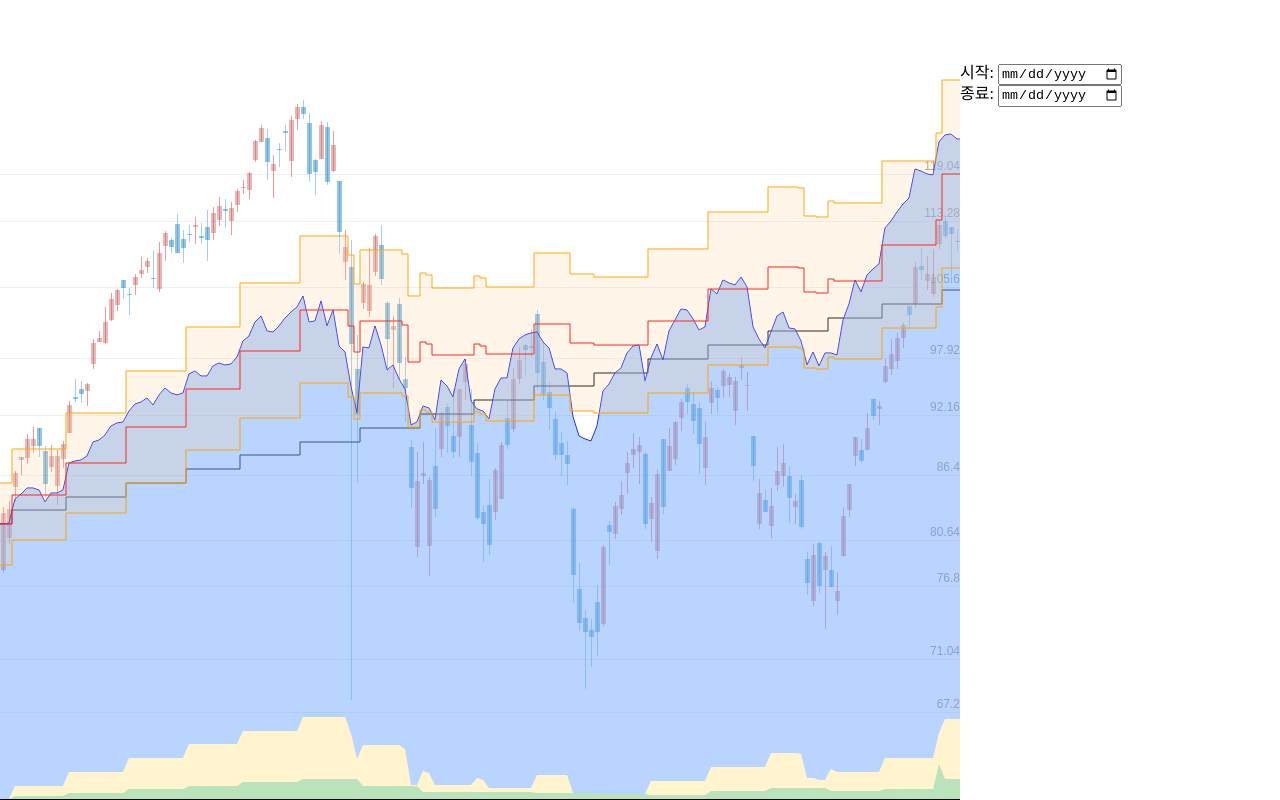
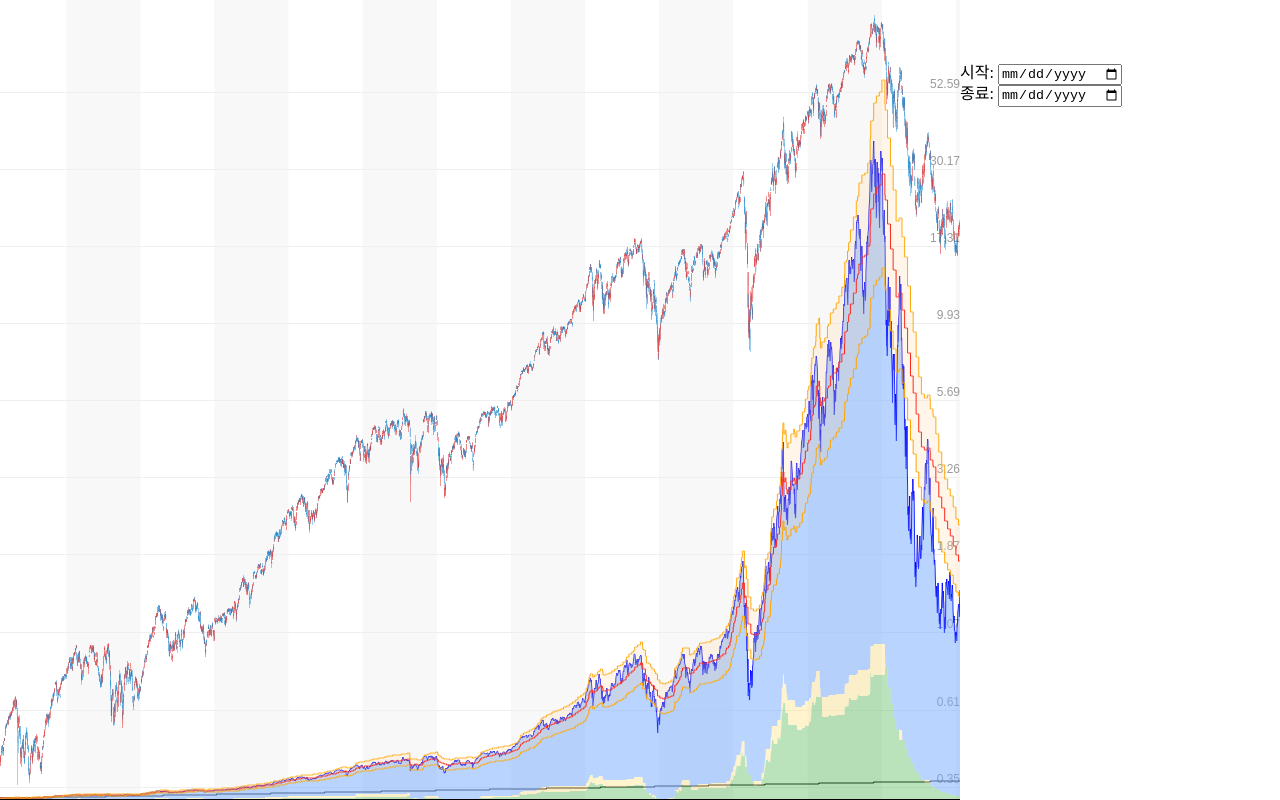
Before and after one commit to Droomii/vr-simul, a React (Create React App) app: page / in a window 1280 px wide. Built offline with nearby package versions, Linux system fonts and the light colour scheme.

Commit message:
implement setting date

```diff
--- a/src/common/component/chart/ChartMain.tsx
+++ b/src/common/component/chart/ChartMain.tsx
@@ -13,15 +13,9 @@ import useChartContext from "../../../context/useChartContext";
 
 const ChartMain = () => {
     const ref = useRef<HTMLCanvasElement>(null);
-    const {root, settings} = useChartContext();
-    const [isLoaded, setIsLoaded] = useState(false);
+    const {state: {root, settings}} = useChartContext();
     const [mousePosData, setMousePosData] = useState<{ x: number, y: number, index: number, price: number, vrData: IVRHistory } | null>(null);
     useEffect(() => {
-        if (!isLoaded) {
-            root.loadData('TQQQ').then(() => setIsLoaded(true));
-            return;
-        }
-
         const {current: canvas} = ref;
         if (!canvas) return;
 
@@ -32,6 +26,7 @@ const ChartMain = () => {
         const ctx = canvas.getContext("2d");
         if (!ctx) return;
 
+        root.loadData('TQQQ', () => {
             const chartCtrl = new ChartController(root, ctx, {log: true});
 
             new TimeGrid(chartCtrl, {unit: 'year'});
@@ -252,9 +247,11 @@ const ChartMain = () => {
                 canvas.removeEventListener('mousedown', mouseDownHandler)
                 canvas.removeEventListener('wheel', wheelHandler)
                 canvas.removeEventListener('mousemove', crossHandler)
-            chartCtrl.destroy();
             }
-    }, [isLoaded])
+        });
+
+        return root.cleanup;
+    }, [settings])
 
 
     return <div className={styles.wrapper}>
@@ -263,7 +260,8 @@ const ChartMain = () => {
             <div className={styles.xLine} style={{top: 0, left: mousePosData.x}}>
                 <div>{new Date(root.data[mousePosData.index].date).toISOString().substring(0, 10)}</div>
                 <div>원금: {mousePosData.vrData.totalDeposit}</div>
-                <div>Pool: ${Util.dropDecimal(mousePosData.vrData.savedPool + mousePosData.vrData.usablePool, 2).toLocaleString()}</div>
+                <div>Pool:
+                    ${Util.dropDecimal(mousePosData.vrData.savedPool + mousePosData.vrData.usablePool, 2).toLocaleString()}</div>
             </div>
             <div className={styles.yLine} style={{top: mousePosData.y, left: 0}}>
                 <div>${Util.dropDecimal(mousePosData.price, 2).toLocaleString()}</div>
--- a/src/common/component/chart/ChartRSI.tsx
+++ b/src/common/component/chart/ChartRSI.tsx
@@ -7,7 +7,7 @@ import useChartContext from "../../../context/useChartContext";
 
 const ChartRSI = () => {
     const ref = useRef<HTMLCanvasElement>(null);
-    const {root} = useChartContext();
+    const {state: {root}} = useChartContext();
 
     useEffect(() => {
         const {current: canvas} = ref;
--- a/src/common/component/chart/elements/ChartRoot.ts
+++ b/src/common/component/chart/elements/ChartRoot.ts
@@ -10,12 +10,15 @@ class ChartRoot {
     private _startDate = '2000-01-01';
     private _endDate = new Date().toISOString().substring(0, 10);
     private _slicedData: IStockHistory[] = [];
-
-    async loadData(ticker: string) {
+    private _cleanup: (() => void) | null = null;
+    async loadData(ticker: string, callback: () => (() => void)) {
+        this.zoom = 0;
+        this.offset = 0;
         const dataFetch = fetch(`/data/${ticker}.csv`).then(v => v.text());
         const splitFetch = fetch(`/data/${ticker}_split.csv`).then(v => v.text());
         this._data = Util.parseData(await dataFetch, await splitFetch);
         this.updateSlice();
+        this._cleanup = callback();
     }
 
     private updateSlice() {
@@ -40,10 +43,6 @@ class ChartRoot {
 
     set startDate(value: string) {
         this._startDate = value;
-        this.offset = 0;
-        this.zoom = 0;
-        this.updateSlice();
-        this.refresh();
     }
 
     get endDate(): string {
@@ -56,10 +55,6 @@ class ChartRoot {
 
     set endDate(value: string) {
         this._endDate = value;
-        this.offset = 0;
-        this.zoom = 0;
-        this.updateSlice();
-        this.refresh();
     }
 
     get data() {
@@ -71,9 +66,12 @@ class ChartRoot {
     }
 
     readonly refresh = () => {
-        this.controllers.forEach(v => {
-            v.refresh();
-        });
+        this.controllers.forEach(v => v.refresh());
+    }
+
+    cleanup = () => {
+        this.controllers.forEach(v => v.destroy());
+        this._cleanup?.();
     }
 }
 
--- a/src/common/component/settings/ChartSettings.tsx
+++ b/src/common/component/settings/ChartSettings.tsx
@@ -3,13 +3,15 @@ import React from "react";
 import useChartContext from "../../../context/useChartContext";
 
 const ChartSettings = () => {
-    const {root} = useChartContext();
+    const {state: {root}, setSettings} = useChartContext();
     const handleChangeStartDate = ({currentTarget: {value}}: {currentTarget: {value: string}}) => {
         root.startDate = value;
+        setSettings({})
     }
 
     const handleChangeEndDate = ({currentTarget: {value}}: {currentTarget: {value: string}}) => {
         root.endDate = value;
+        setSettings({})
     }
 
     return <div className={styles.controlWrap}>
--- a/src/context/ChartContextProvider.tsx
+++ b/src/context/ChartContextProvider.tsx
@@ -1,14 +1,18 @@
-import {createContext, PropsWithChildren} from "react";
+import {createContext, PropsWithChildren, useState} from "react";
 import ChartRoot from "../common/component/chart/elements/ChartRoot";
 import IVRSettings from "../define/IVRSettings";
 
 interface IContext {
+    state: {
         root: ChartRoot;
         settings: IVRSettings;
+    },
+    setSettings: (settings: Partial<IVRSettings>) => void;
 }
 
 export const ChartContext = createContext<IContext | null>(null);
 const defaultValue: IContext = {
+    state: {
         root: new ChartRoot(),
         settings: {
             startAsset: 5000,
@@ -23,11 +27,17 @@ const defaultValue: IContext = {
                 return Math.min(0.25 + Math.floor(week / (52 / this.weekCycleUnit)) * 0.05, 0.9)
             }
         }
+    }, setSettings: () => {
+    }
 }
 
 const ChartContextProvider = ({children}: PropsWithChildren) => {
+    const [state, setState] = useState(defaultValue);
+    const setSettings = (settings: Partial<IVRSettings>) => {
+        setState({state: {...state.state, settings: {...state.state.settings, ...settings}}, setSettings})
+    }
 
-    return <ChartContext.Provider value={defaultValue}>
+    return <ChartContext.Provider value={{...state, setSettings}}>
         {children}
     </ChartContext.Provider>
 }
```
Lines whose indentation alone changed are shown as unchanged.
